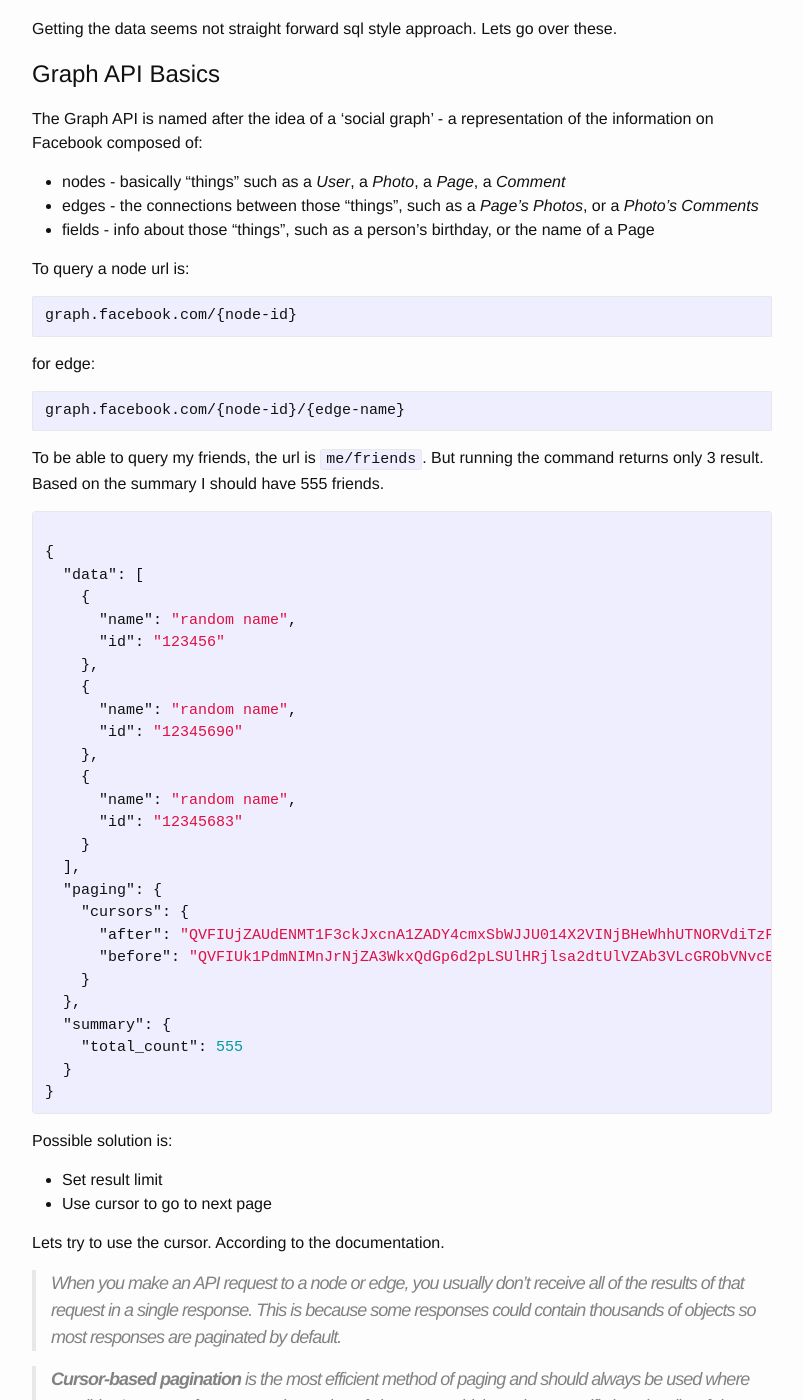
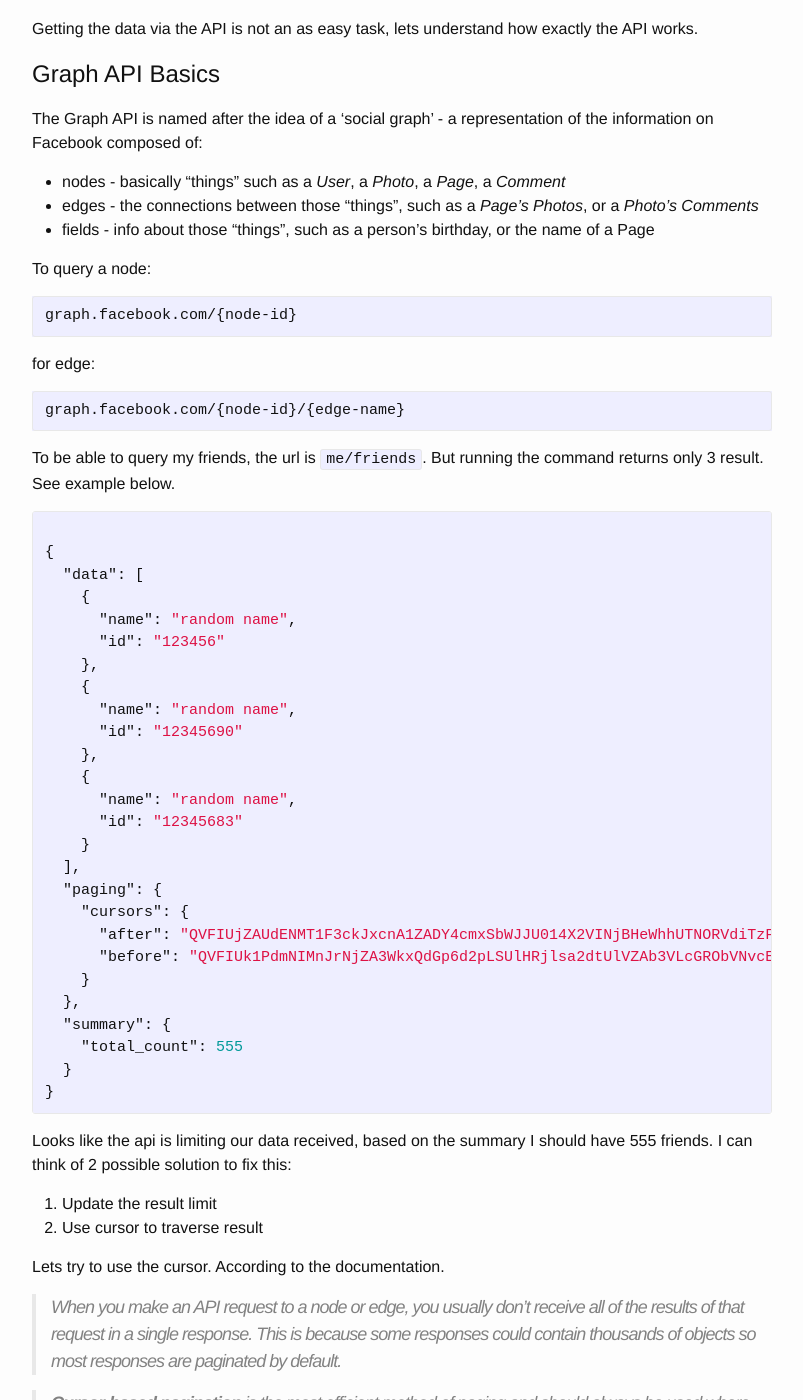
Before and after one commit to dharmeshkakadia/jezifm.github.io, a Jekyll site: the page built from _posts/2016-05-21-extracting-facebook-data.markdown, in a window 1280 px wide and 1400 px high, scrolled down 882 px. Shown: the whole window, without its empty margins (238-1041 px from the left). Built offline with Jekyll 4.4.1, drawn with Linux system fonts in a browser that asks for light colours; some of the changed text lies outside the part shown.

````diff
--- a/_includes/blog-footer.html
+++ b/_includes/blog-footer.html
@@ -1,6 +1,6 @@
 <script src='https://code.jquery.com/jquery-2.2.3.min.js'></script>
 <script src='https://d3js.org/d3.v3.min.js'></script>
-<script src='https://cdnjs.cloudflare.com/ajax/libs/nvd3/1.8.3/nv.d3.min.js'></script>
+{# <script src='https://cdnjs.cloudflare.com/ajax/libs/nvd3/1.8.3/nv.d3.min.js'></script> #}
 <script src='https://d3js.org/queue.v1.min.js'></script>
 <script src='https://d3js.org/topojson.v1.min.js'></script>
 <script src='https://code.jquery.com/ui/1.11.4/jquery-ui.js'></script>
--- a/_includes/footer.html
+++ b/_includes/footer.html
@@ -1,3 +1,6 @@
+{% for js_link in page.js_links %}
+  <script src="{{ js_link }}"></script>
+{% endfor %}
 <footer class="site-footer">
 
   <div class="wrapper">
--- a/_includes/head.html
+++ b/_includes/head.html
@@ -9,4 +9,16 @@
   <link rel="stylesheet" href="{{ "/css/main.css" | prepend: site.baseurl }}">
   <link rel="canonical" href="{{ page.url | replace:'index.html','' | prepend: site.baseurl | prepend: site.url }}">
   <link rel="alternate" type="application/rss+xml" title="{{ site.title }}" href="{{ "/feed.xml" | prepend: site.baseurl | prepend: site.url }}">
+
+  {% for css_link in page.css_links %}
+  	<link rel="stylesheet" href="{{ css_link }}">
+  {% endfor %}
+
 </head>
+<script src="https://code.jquery.com/jquery-2.2.3.min.js"></script>
+{% if page.enable_d3 %}
+	<script src="https://d3js.org/d3.v3.min.js"></script>
+{% endif %}
+{% for js_link in page.js_links %}
+  <script src="{{ js_link }}"></script>
+{% endfor %}
--- a/_posts/2016-05-21-extracting-facebook-data.markdown
+++ b/_posts/2016-05-21-extracting-facebook-data.markdown
@@ -5,7 +5,7 @@ title: Extracting Facebook Data
 
 Everyone is using facebook today, it is a good opportunity to gather data through it. Maybe we can get insights that are not visible through facebook itself.
 
-How are we going to do it? Facebook has an api called __Graph API___ that allows user get the data. Lets see how facebook define it.
+How are we going to do it? Facebook has an api called __Graph API__ that allows user get the data. Lets see how facebook define it.
 
 > The Graph API is the primary way to get data in and out of Facebook's social graph. It's a low-level HTTP-based API that is used to query data, post new stories, upload photos and a variety of other tasks that an app might need to do.
 
@@ -31,7 +31,7 @@ graph.get('me/posts')
 
 Now that we can use the api, we need to know what data do we exactly need. For the purpose of this example, we'll try to extract the connection between our friends. We're going to extract up to 2 degrees of connection.
 
-Getting the data seems not straight forward sql style approach. Lets go over these.
+Getting the data via the API is not an as easy task, lets understand how exactly the API works.
 
 # Graph API Basics
 
@@ -41,7 +41,7 @@ The Graph API is named after the idea of a 'social graph' - a representation of
 * edges - the connections between those "things", such as a _Page's Photos_, or a _Photo's Comments_
 * fields - info about those "things", such as a person's birthday, or the name of a Page
 
-To query a node url is:
+To query a node:
 
 ```
 graph.facebook.com/{node-id}
@@ -53,7 +53,7 @@ for edge:
 graph.facebook.com/{node-id}/{edge-name}
 ```
 
-To be able to query my friends, the url is `me/friends`. But running the command returns only 3 result. Based on the summary I should have 555 friends.
+To be able to query my friends, the url is `me/friends`. But running the command returns only 3 result. See example below.
 
 {% highlight json %}
 {
@@ -83,10 +83,10 @@ To be able to query my friends, the url is `me/friends`. But running the command
 }
 {% endhighlight %}
 
-Possible solution is:
+Looks like the api is limiting our data received, based on the summary I should have 555 friends. I can think of 2 possible solution to fix this:
 
-* Set result limit
-* Use cursor to go to next page
+1. Update the result limit
+2. Use cursor to traverse result
 
 Lets try to use the cursor. According to the documentation.
 
@@ -122,5 +122,9 @@ limit|This is the number of individual objects that are returned in each page. N
 next|The Graph API endpoint that will return the next page of data. If not included, this is the last page of data. Due to how pagination works with visibility and privacy, it is possible that a page may be empty but contain a 'next' paging link. Stop paging when the 'next' link no longer appears.
 previous|The Graph API endpoint that will return the previous page of data. If not included, this is the first page of data.
 
+# Dead End
+I had to stop here. Facebook updated their [graph api][graph-api-update] to only include user that allowed them to be in the result.
+
 
 [facebook-explorer]: https://developers.facebook.com/tools/explorer
+[graph-api-update]: http://stackoverflow.com/questions/23417356/facebook-graph-api-v2-0-me-friends-returns-empty-or-only-friends-who-also-u
````
Also changed, not shown: _posts/2016-05-16-adding-visualization-jekyll.markdown (+8 -2 lines), _posts/2016-05-18-visualizing-wikipedia-dataset.markdown (+29 -14 lines).
